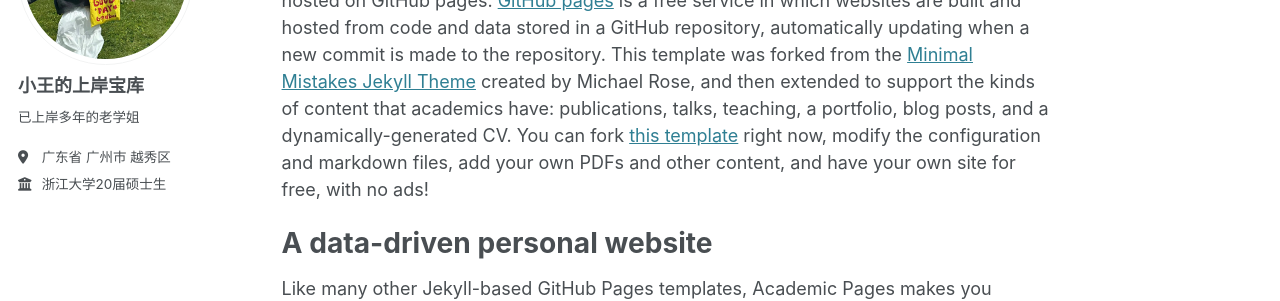
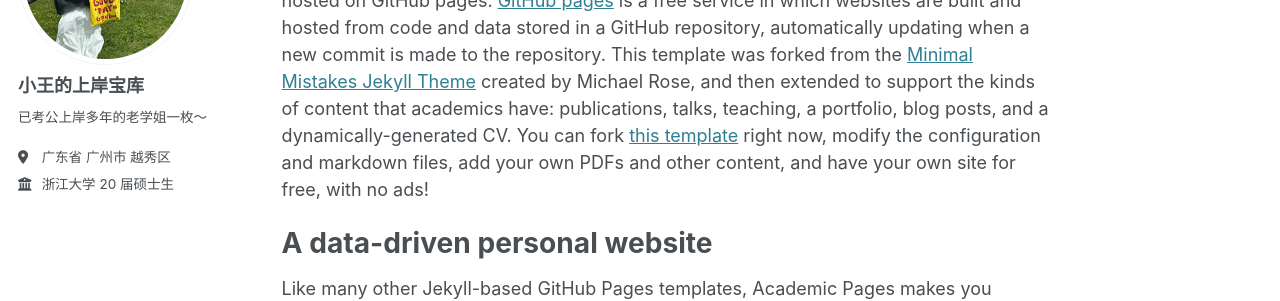
Before and after one commit to KnowledgeStoreVIP/GkStoreVIP.github.io, a Jekyll site: the page built from _pages/about.md, in a window 1280 px wide. Shown: the part 216-517 px from the top of the page. Built offline with Jekyll 4.4.1, drawn with Linux system fonts in a browser that asks for light colours.

Commit message:
Update _config.yml

```diff
--- a/_config.yml
+++ b/_config.yml
@@ -24,9 +24,9 @@ author:
   avatar           : "profile.jpg"
   name             : "小王的上岸宝库"
   pronouns         : # example: "she/her"
-  bio              : "已上岸多年的老学姐"
+  bio              : "已考公上岸多年的老学姐一枚～"
   location         : "广东省 广州市 越秀区"
-  employer         : "浙江大学20届硕士生"
+  employer         : "浙江大学 20 届硕士生"
   uri              : # URL
   # email            : "none@example.org"
 
```
